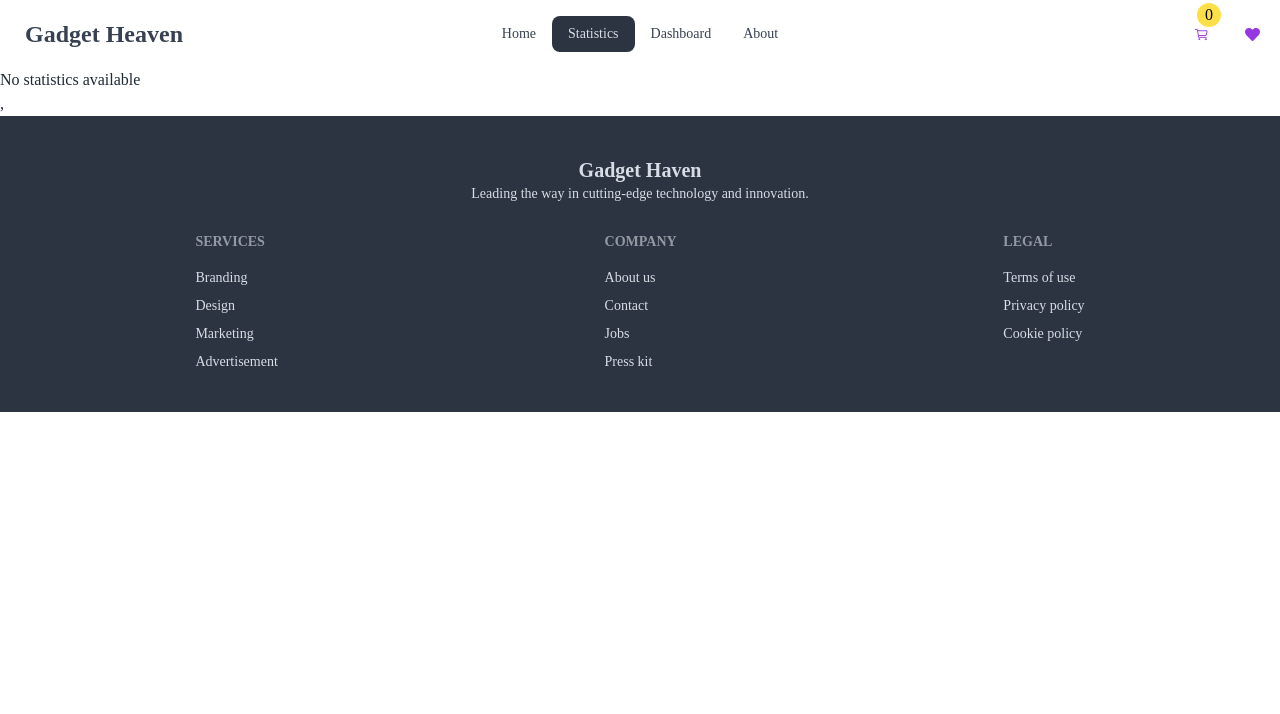
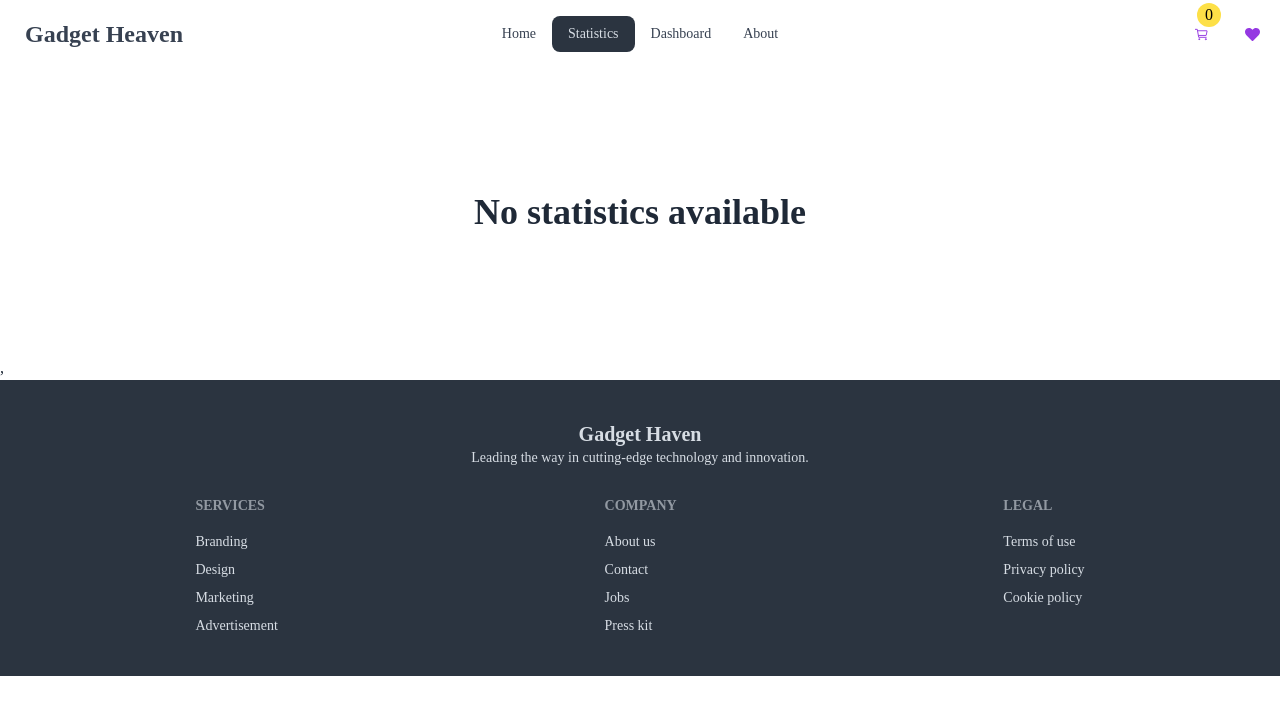
Before and after one commit to zishanmeh/gadget-haven, a React app: page /statistics in a window 1280 px wide. Shown: the top 714 px of the page. Built offline with nearby package versions, Linux system fonts and the light colour scheme; the HTML template or start-up script is replaced by a standard one.

Commit message:
changed some style

```diff
--- a/src/components/Statistics/Statistics.jsx
+++ b/src/components/Statistics/Statistics.jsx
@@ -5,8 +5,8 @@
       <Helmet>
         <title>Statistics</title>
       </Helmet>
-      <div>
-        <h1>No statistics available</h1>
+      <div className="min-h-72 flex justify-center items-center">
+        <h1 className="text-4xl font-bold">No statistics available</h1>
       </div>
     </HelmetProvider>
   );
```
